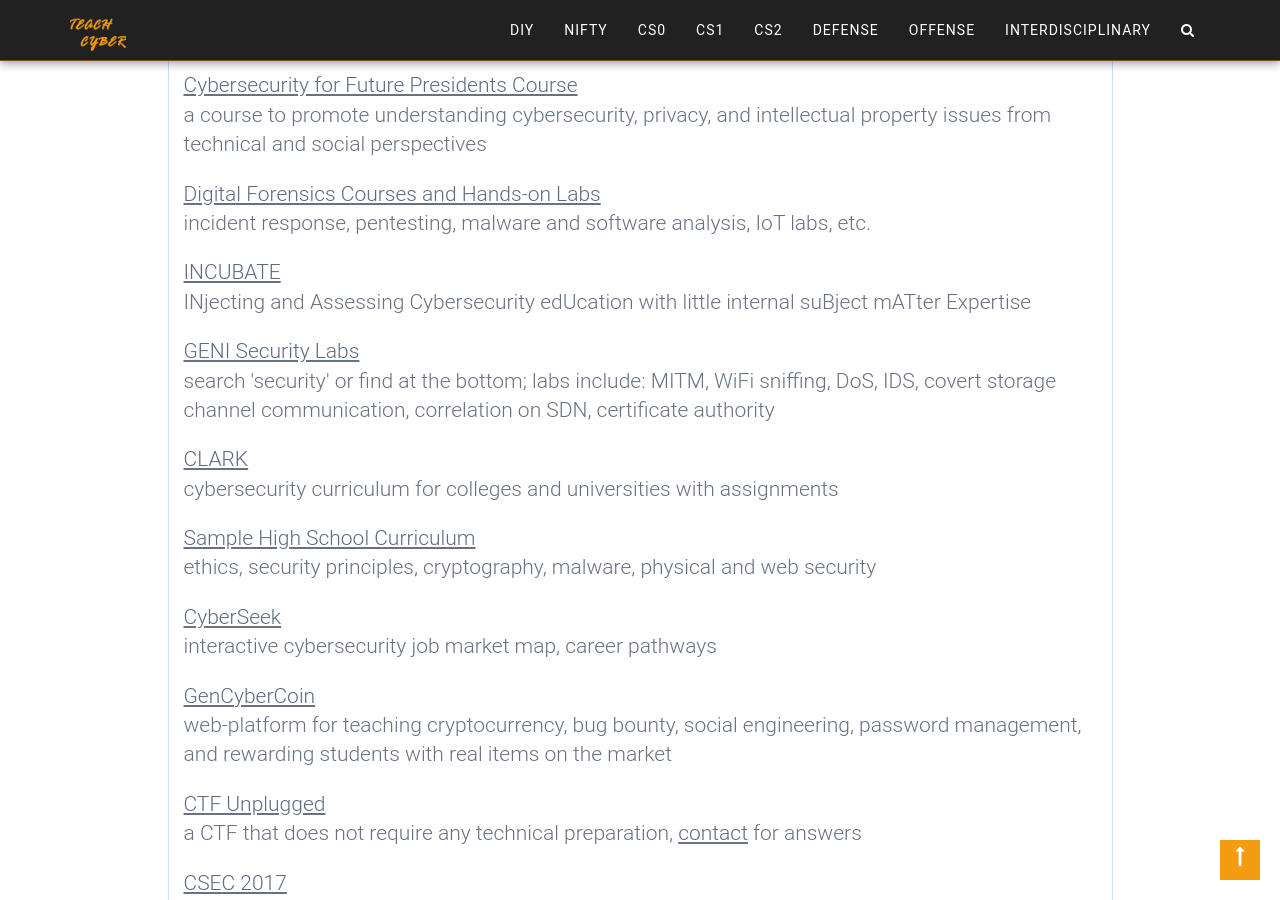
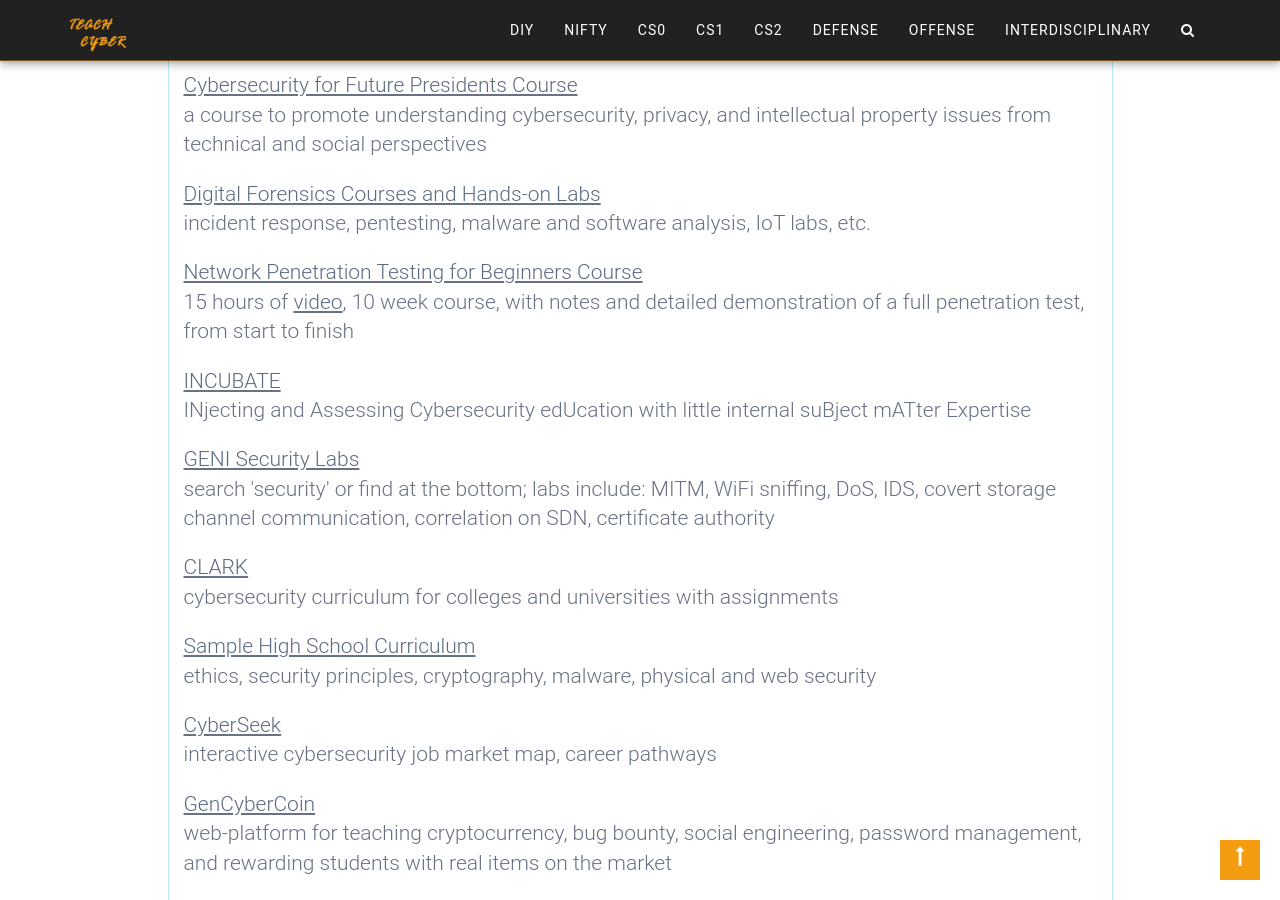
Before and after one commit to teachcyber/teachcyber.github.io, a Jekyll site: the page built from diy.html, in a window 1280 px wide and 900 px high, scrolled down 507 px. Built offline with Jekyll 4.4.1, drawn with Linux system fonts in a browser that asks for light colours.

Commit message:
Add a pentesting video course to DIY

```diff
--- a/_data/diy.yml
+++ b/_data/diy.yml
@@ -7,6 +7,10 @@
     - name: "Digital Forensics Courses and Hands-on Labs"
       description: "incident response, pentesting, malware and software analysis, IoT labs, etc."
       url: "http://cyberforensic.net/"
+
+    - name: "Network Penetration Testing for Beginners Course"
+      description: "15 hours of <u class='boxed-link'><a href='https://www.youtube.com/watch?v=3Kq1MIfTWCE' target='_blank'>video</a></u>, 10 week course, with notes and detailed demonstration of a full penetration test, from start to finish"
+      url: "https://github.com/hmaverickadams/Beginner-Network-Pentesting"
 
     - name: "INCUBATE"
       description: "INjecting and Assessing Cybersecurity edUcation with little internal suBject mATter Expertise"
```
